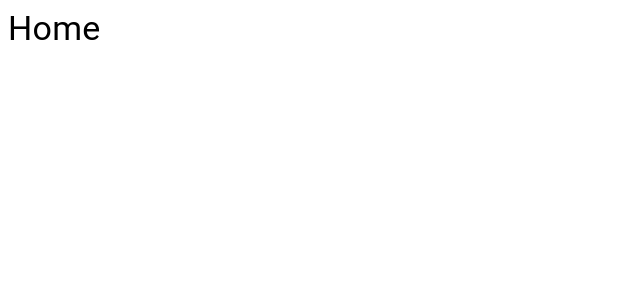
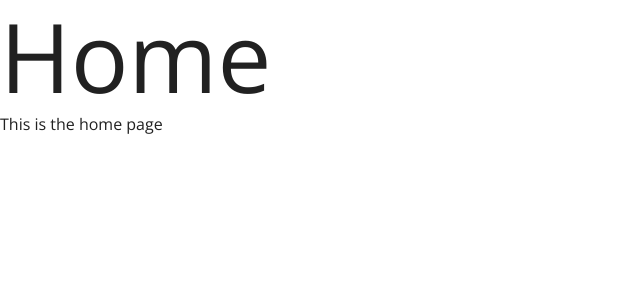
Before and after one commit to rejc2/project-template, a React (Vite) app in the folder apps/web/: page / in a window 1280 px wide. Shown: the top 300 px of the page, without its empty margins (0-640 px from the left). Built offline with nearby package versions, Linux system fonts and the light colour scheme.

Commit message:
Add theme

```diff
--- a/apps/web/index.html
+++ b/apps/web/index.html
@@ -4,6 +4,9 @@
 		<meta charset="UTF-8" />
 		<meta name="viewport" content="width=device-width, initial-scale=1.0" />
 		<title>project-template</title>
+		<link rel="preconnect" href="https://fonts.googleapis.com" />
+		<link rel="preconnect" href="https://fonts.gstatic.com" crossorigin />
+		<link href="https://fonts.googleapis.com/css2?family=Open+Sans:ital,wght@0,300..800;1,300..800&display=swap" rel="stylesheet" />
 	</head>
 	<body>
 		<div id="root"></div>
--- a/apps/web/src/App.tsx
+++ b/apps/web/src/App.tsx
@@ -1,14 +1,19 @@
+import { CssBaseline, ThemeProvider } from '@mui/material';
+import { ErrorBoundary } from 'react-error-boundary';
 import { createBrowserRouter, RouterProvider } from 'react-router-dom';
+import { ErrorPage } from './pages/ErrorPage';
 import { routes } from './routes';
-import { ErrorBoundary } from 'react-error-boundary';
-import { ErrorPage } from './pages/ErrorPage';
+import { theme } from './theme';
 
 const router = createBrowserRouter(routes);
 
 export function App() {
 	return (
-		<ErrorBoundary fallbackRender={({ error }) => <ErrorPage error={error} />}>
-			<RouterProvider router={router} />
-		</ErrorBoundary>
+		<ThemeProvider theme={theme}>
+			<CssBaseline />
+			<ErrorBoundary fallbackRender={({ error }) => <ErrorPage error={error} />}>
+				<RouterProvider router={router} />
+			</ErrorBoundary>
+		</ThemeProvider>
 	);
 }
--- a/apps/web/src/pages/HomePage.tsx
+++ b/apps/web/src/pages/HomePage.tsx
@@ -3,7 +3,8 @@ import { Box, Typography } from '@mui/material';
 export function HomePage() {
 	return (
 		<Box>
-			<Typography variant="h4">Home</Typography>
+			<Typography variant="h1">Home</Typography>
+			<Typography>This is the home page</Typography>
 		</Box>
 	);
 }
--- /dev/null
+++ b/apps/web/src/theme.ts
@@ -0,0 +1,10 @@
+import { createTheme } from '@mui/material';
+
+export const theme = createTheme({
+	components: {},
+	palette: {},
+	shape: {},
+	typography: {
+		fontFamily: '"Open Sans", sans-serif',
+	},
+});
```
